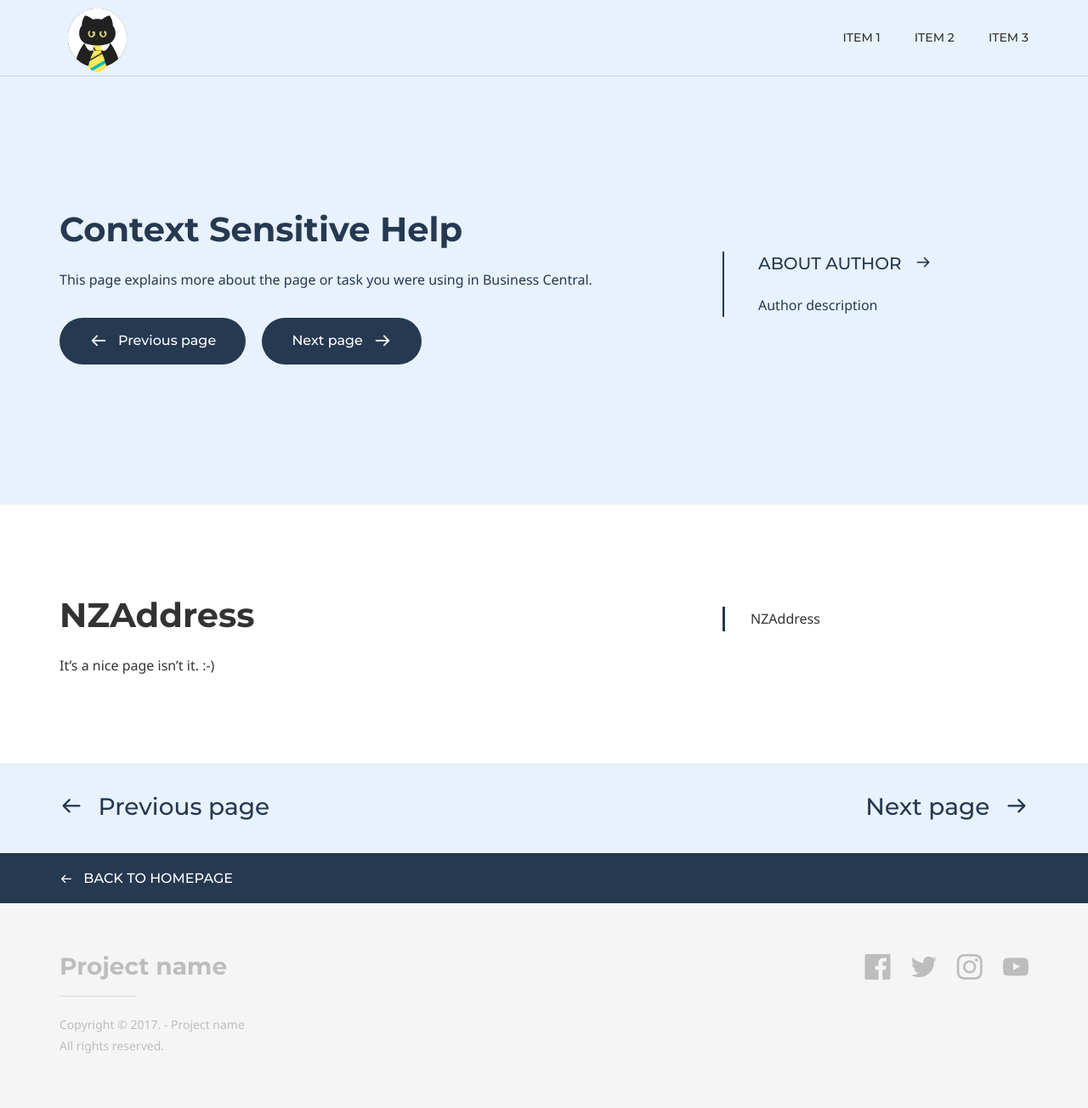
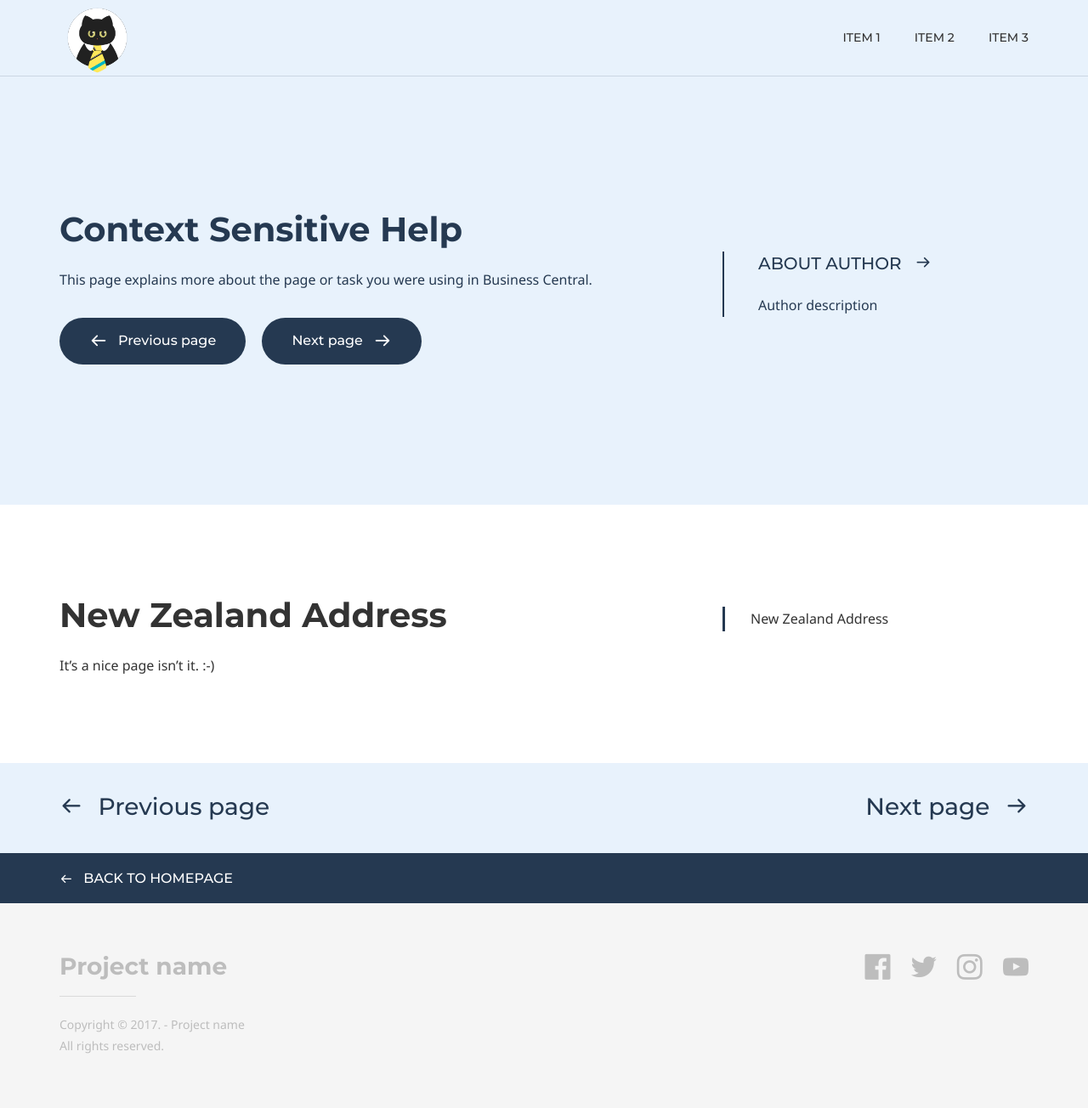
Before and after one commit to BCAppsLimited/StreetAs, a Jekyll site: the page built from ContextSensitiveHelp.md, in a window 1280 px wide. Shown: the whole page at 85% size. Built offline with Jekyll 4.4.1, drawn with Linux system fonts in a browser that asks for light colours; some web fonts are replaced.

Commit message:
Changed name of page

```diff
--- a/ContextSensitiveHelp.md
+++ b/ContextSensitiveHelp.md
@@ -28,6 +28,6 @@ page_nav:
         url: '#'
 ---
 
-# NZAddress
+# New Zealand Address
 
 It's a nice page isn't it. :-)
```
